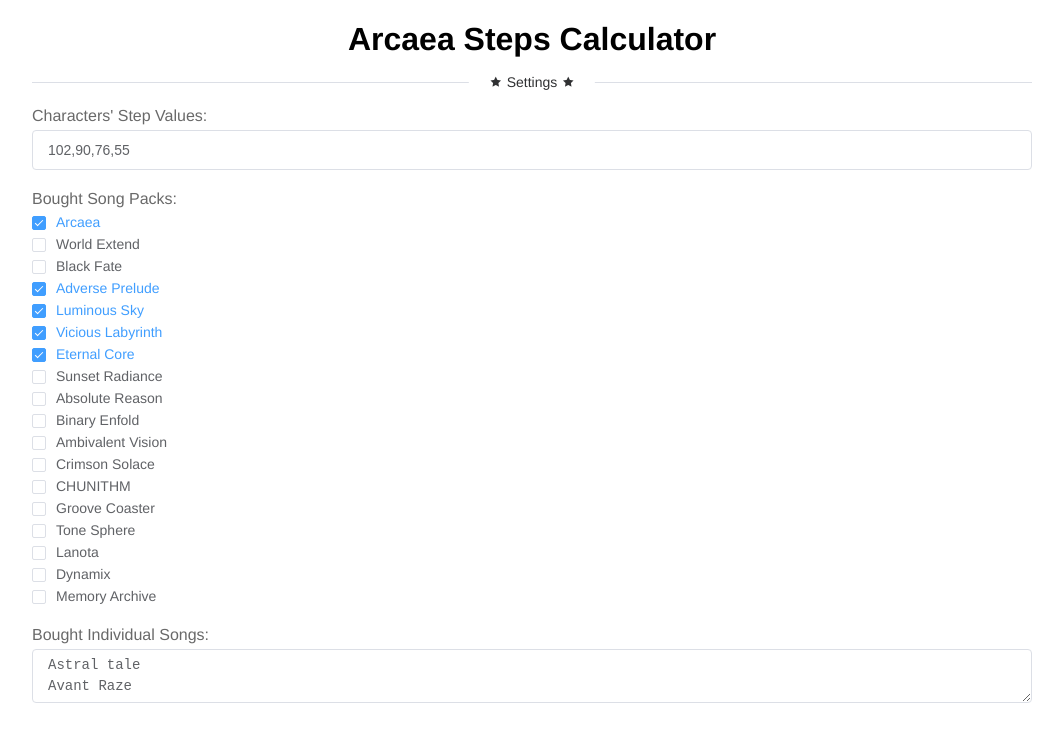
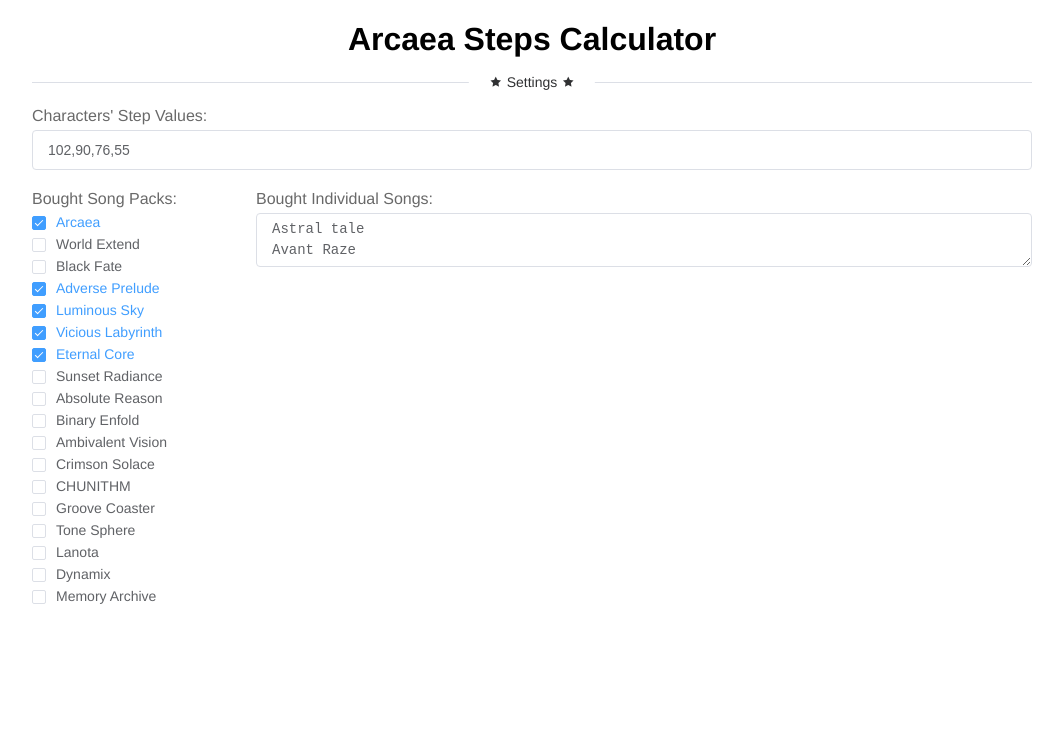
Before and after one commit to HyDevelop/ArcaeaStepsCalculator, a Vue app: page / in a window 1280 px wide. Shown: the top 742 px of the page, without its empty margins (108-1171 px from the left). Built offline with nearby package versions, Linux system fonts and the light colour scheme.

Commit message:
[+] Put checkboxes on the side of textarea

```diff
--- a/src/app/App.vue
+++ b/src/app/App.vue
@@ -8,12 +8,17 @@
             <div class="label">Characters' Step Values:</div>
             <el-input v-model="settings.characterSteps"/>
 
-            <div class="label">Bought Song Packs:</div>
-            <el-checkbox v-for="pack in Object.keys(settings.boughtPacks)" :key="pack"
-                         v-model="settings.boughtPacks[pack]">{{pack}}</el-checkbox>
-
-            <div class="label">Bought Individual Songs:</div>
-            <el-input type="textarea" autosize v-model="settings.boughtSongs"/>
+            <el-container>
+                <el-aside width="160px">
+                    <div class="label">Bought Song Packs:</div>
+                    <el-checkbox v-for="pack in Object.keys(settings.boughtPacks)" :key="pack"
+                                 v-model="settings.boughtPacks[pack]">{{pack}}</el-checkbox>
+                </el-aside>
+                <el-main style="padding: 0; margin-left: 5vw">
+                    <div class="label">Bought Individual Songs:</div>
+                    <el-input type="textarea" autosize v-model="settings.boughtSongs"/>
+                </el-main>
+            </el-container>
         </div>
     </div>
 </template>
```
